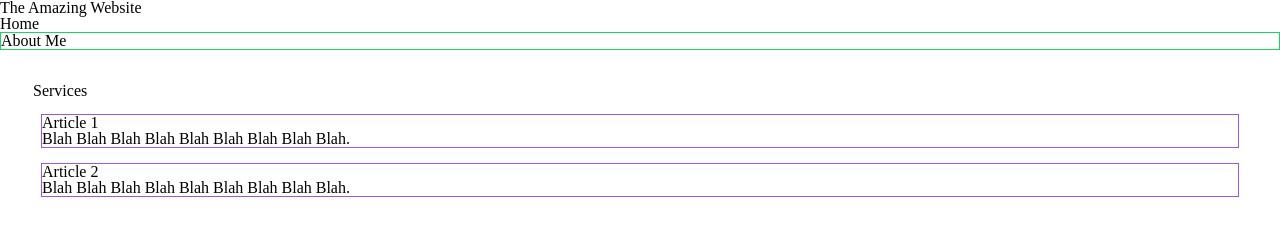
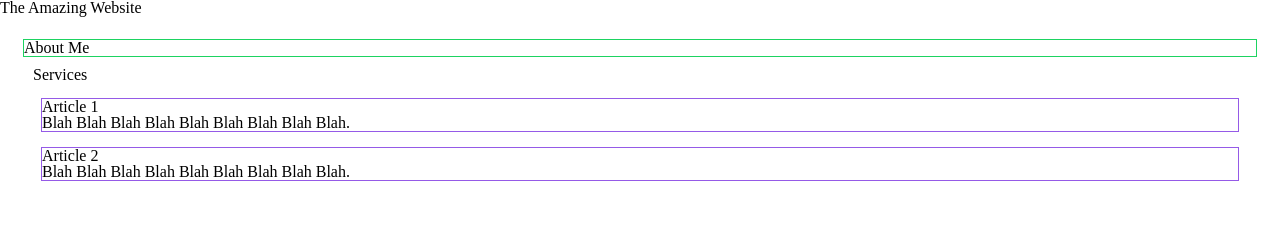
Before and after one commit to ca20110820/WebTech-24S1-Learning, a plain HTML site: page session-04/index.html in a window 1280 px wide. Drawn offline with nearby package versions, Linux system fonts and the light colour scheme.

Commit message:
refactor: Challenge 3

```diff
--- a/session-04/assets/css/main.css
+++ b/session-04/assets/css/main.css
@@ -12,7 +12,7 @@ main {
 }
 
 
-section > article {
+#services > article {
     margin: 15px 8px 15px 8px;
     border: 1px solid #955ae7;
 }
--- a/session-04/index.html
+++ b/session-04/index.html
@@ -9,11 +9,12 @@
 </head>
 <body>
     <header><h1>The Amazing Website</h1></header>
-    <nav>
-        <section>Home</section>
-        <section id="about_me">About Me</section>
-    </nav>
+    <nav></nav>
     <main>
+        <section id="about_me">
+            <h1>About Me</h1>
+        </section>
+
         <section id="services">
             <h1>Services</h1>
             <article>
```
